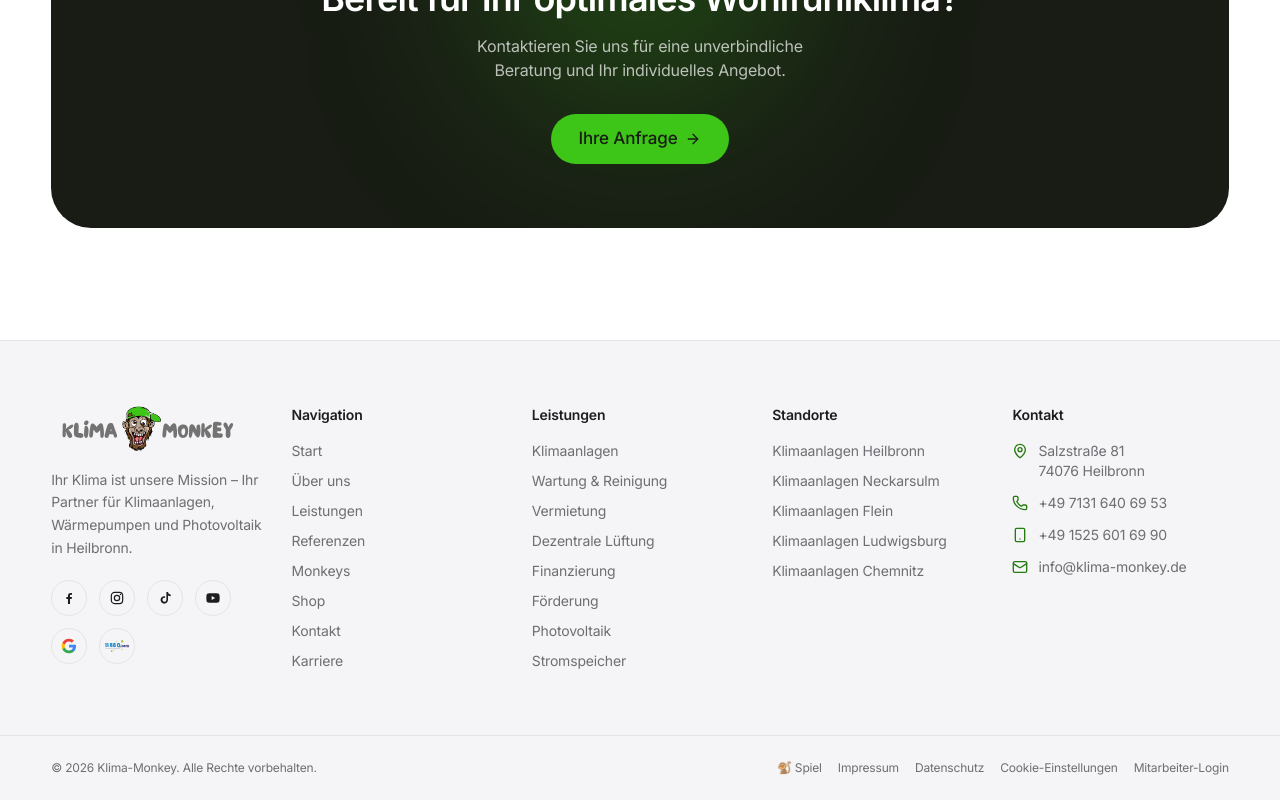
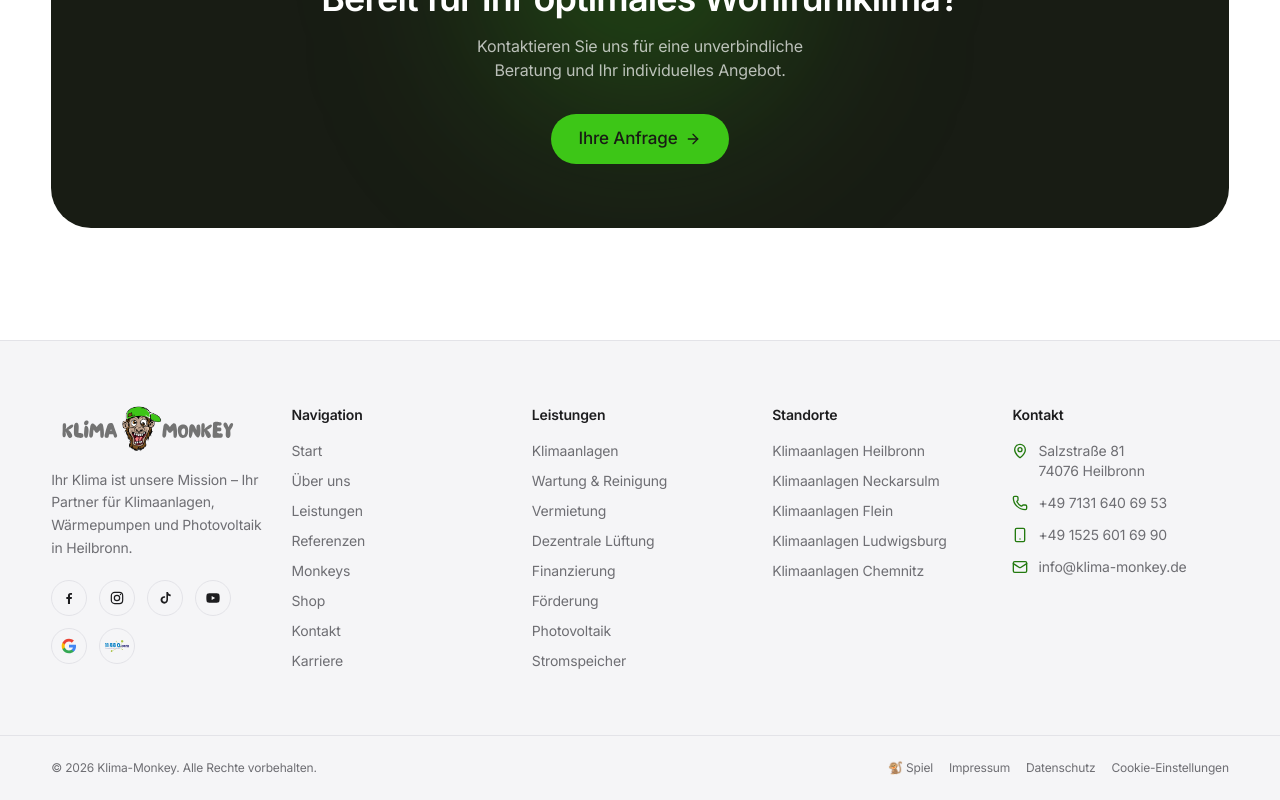
Before and after one commit to awedi1612/klima-monkey-webseite, a Next.js app: page / in a window 1280 px wide. Shown: the part 5164-5964 px from the top of the page. Built offline with nearby package versions, Linux system fonts and the light colour scheme; no server answers.

Commit message:
Fußzeile: Mitarbeiter-Login entfernt
Co-Authored-By: Claude Opus 5.5 <noreply@anthropic.com>

```diff
--- a/src/components/layout/footer.tsx
+++ b/src/components/layout/footer.tsx
@@ -151,10 +151,6 @@ export function Footer() {
               Datenschutz
             </Link>
             <CookieSettingsLink />
-            {/* Mitarbeiterportal (Büro-Software und Baustellen-App), Datenschutz Abschnitt 6 */}
-            <a href="https://monkey-software.de" rel="nofollow" className="hover:text-brand-link">
-              Mitarbeiter-Login
-            </a>
           </div>
         </Container>
       </div>
```
